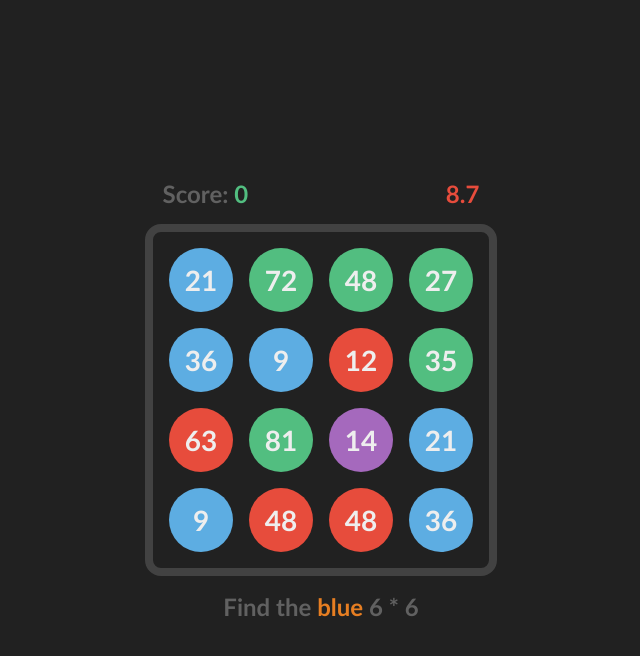
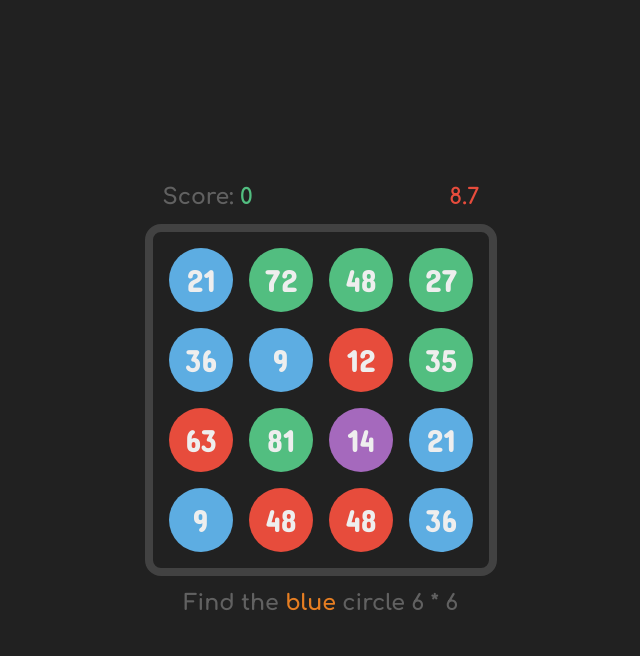
Before and after one commit to anyybis/circleclicker, a plain HTML site: page index.html in a window 1280 px wide. Both pictures are taken after a click on the button "Start". Shown: the whole page, without its empty margins (319-959 px from the left). Drawn offline with Linux system fonts and the light colour scheme.

Commit message:
Add files via upload

```diff
--- a/css/styles.css
+++ b/css/styles.css
@@ -1,7 +1,6 @@
 html {
   background-color: #212121;
   color: #EEE;
-  font-family: 'Trebuchet MS';
   font-size: 0;
 }
 
@@ -28,7 +27,7 @@ body {
   padding: 8px;
   border: 8px solid #424242;
   border-radius: 16px;
-  transition: .6s ease;
+  transition: .6s;
 }
 
 #startButton {
@@ -39,9 +38,9 @@ body {
   background: none;
   border: none;
   color: #424242;
-  font-size: 36px;
-  font-weight: 600;
-  transition: .6s ease;
+  font-family: 'Comfortaa';
+  font-size: 32px;
+  transition: .6s;
 }
   #startButton:hover {
     color: #52BE80;
@@ -62,11 +61,11 @@ body {
   width: 64px;
   height: 64px;
   margin: 8px;
-  font-size: 28px;
-  font-weight: 600;
+  font-family: 'Concert One';
+  font-size: 32px;
   border-radius: 100%;
   user-select: none;
-  transition: .2s ease;
+  transition: opacity .6s, transform .2s;
 }
   .game-circle:hover {
     transform: scale(1.1);
@@ -78,25 +77,26 @@ body {
   text-align: center;
   color: #616161;
   opacity: 0;
-  font-size: 24px;
+  font-family: 'Comfortaa';
+  font-size: 22px;
   white-space: nowrap;
   transition: .6s ease;
 }
   #game-objective {
     text-align: center;
     width: 100%;
-    transition: .6s ease;
+    transition: opacity .6s;
   }
   #game-score {
     text-align: left;
     width: 45%;
     padding-left: 5%;
-    transition: .6s ease;
+    transition: opacity .6s;
   }
   #game-timer {
     text-align: right;
     width: 45%;
     padding-right: 5%;
     color: #E74C3C;
-    transition: .6s ease;
+    transition: opacity .6s;
   }
--- a/index.html
+++ b/index.html
@@ -3,6 +3,7 @@
 <head>
   <meta charset="utf-8" />
   <script src="js/main.js"></script>
+  <link href="https://fonts.googleapis.com/css?family=Concert+One|Comfortaa:700" rel="stylesheet">
   <link rel="stylesheet" href="css/styles.css"/>
   <title>Circleclicker</title>
 </head>
--- a/js/main.js
+++ b/js/main.js
@@ -1,6 +1,7 @@
 /* ---------------------------------------------------- */
-/* Horribly messy circle-clicker multiplication "game"  */
-/* Cobbled together by Albert Nyberg sometime late 2017 */
+/* Horribly messy circle-clicker "game"                 */
+/* Cobbled together by A. Nyberg sometime late 2017     */
+/* Feel free to copy, modify, share, poultryize, etc.   */
 /* ---------------------------------------------------- */
 
 /* ------------------ */
@@ -64,9 +65,9 @@ let timer;
 /* Core functions */
 /* -------------- */
 
-// Currently on vacation
+// Enable start button
 function init() {
-    console.log(Circles.amt + " " + Circles.colVals);
+  Game.startButton().disabled = false;
 }
 
 // Reset circle array and game area
@@ -109,11 +110,11 @@ function restartGame() {
     + "</div>").join("")
   ;
   revealCircles();
-  setTimeout(function() {
-    targetCircle = circlesList[randInt(0, Circles.amt - 1)];
+  setTimeout(function () {
+    targetCircle = circlesList[randInt(0, circlesList.length - 1)];
     revealInfotext();
     gameTimer();
-  }, 60 * Game.circle().length);
+  }, 60 * circlesList.length);
 }
 
 // Check if the correct circle was clicked
@@ -125,19 +126,16 @@ function checkMatch(val, colVal) {
     }
     let u = 0;
     y = setInterval(function() {
-      Game.circle()[u].style.transition = ".6s ease";
       Game.circle()[u].style.opacity = "0";
       u++;
-      if (u == Game.circle().length)
+      if (u == circlesList.length) {
         clearInterval(y);
+        setTimeout(function() {
+          score += Math.round(10 * parseFloat(time));
+          restartGame();
+        }, 600);
+      }
     }, 60);
-    setTimeout(function() {
-      for (u = 0; u < Game.circle().length; u++) {
-        Game.circle()[u].style.transition = ".2s ease";
-      }
-      score += Math.round(10 * parseFloat(time));
-      restartGame();
-    }, 60 * Game.circle().length);
   }
   else {
     clearInterval(timer);
@@ -153,7 +151,7 @@ function gameTimer() {
     time -= 0.1;
     Game.timer().innerHTML = roundTo(time, 1);
     if (parseFloat(roundTo(time, 1)) <= 0) {
-      clearInterval();
+      clearInterval(timer);
       gameOver();
     }
   }, 100);
@@ -163,8 +161,7 @@ function gameTimer() {
 // Pure spaghetti at this point
 // Not quite sure what to do with it
 function gameOver() {
-  for (let c = 0; c < Game.circle().length; c++) {
-    Game.circle()[c].style.transition = ".6s ease";
+  for (let c = 0; c < circlesList.length; c++) {
     Game.circle()[c].style.opacity = "0";
   }
   for (let v = 0; v < Game.infotext().length; v++) {
@@ -205,7 +202,12 @@ function gameOver() {
 // Reveal infotext
 function revealInfotext() {
   Game.score().innerHTML = "<span>Score: <span style='color:#52BE80'>" + score + "</span></span>";
-  Game.objective().innerHTML = "<span>Find the <span style='color:" + Circles.colVals[randInt(0, Circles.colVals.length - 1)] + ";'>" + targetCircle.colName + " </span>" + targetCircle.val1 + " * " + targetCircle.val2 + "</span>";
+  Game.objective().innerHTML = "<span>Find the <span style='color:"
+    + Circles.colVals[randInt(0, Circles.colVals.length - 1)] + ";'>"
+    + targetCircle.colName + " </span> circle "
+    + targetCircle.val1 + " * "
+    + targetCircle.val2 + "</span>"
+  ;
   for (let b = 0; b < Game.infotext().length; b++) {
     Game.infotext()[b].style.opacity = "1";
   }
@@ -227,19 +229,14 @@ function boardSetup() {
 // Fade in the circles in succession
 function revealCircles() {
   let n = 0;
+  let g = 0;
   m = setInterval(function() {
-    Game.circle()[n].style.transition = ".6s ease";
     Game.circle()[n].style.opacity = "1";
     n++;
-    if (n == Game.circle().length)
+    if (n == circlesList.length) {
       clearInterval(m);
+    }
   }, 60);
-  setTimeout(function() {
-    for (n = 0; n < Game.circle().length; n++) {
-      Game.circle()[n].style.transition = ".2s ease";
-    }
-
-  }, 60 * Game.circle().length);
 }
 
 /* ---------------- */
```
